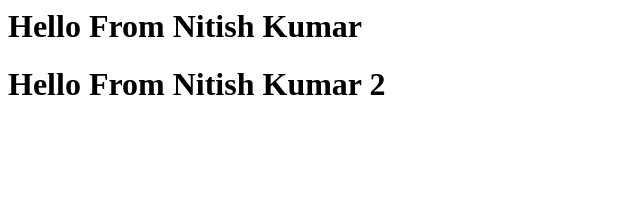
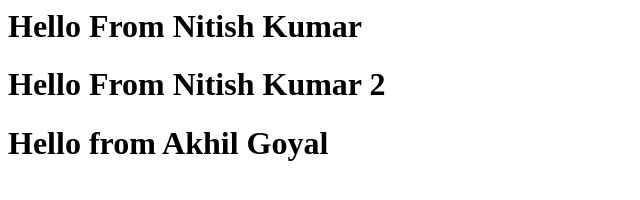
Before and after one commit to nitishkumar90-svg/collab-testing, a plain HTML site: page index.html in a window 1280 px wide. Shown: the whole page, without its empty margins (0-640 px from the left). Drawn offline with Linux system fonts and the light colour scheme.

Commit message:
My CHange

```diff
--- a/index.html
+++ b/index.html
@@ -8,5 +8,6 @@
 <body>
     <h1>Hello From Nitish Kumar</h1>
     <h1>Hello From Nitish Kumar 2</h1>
+    <h1>Hello from Akhil Goyal</h1>
 </body>
 </html>
```
